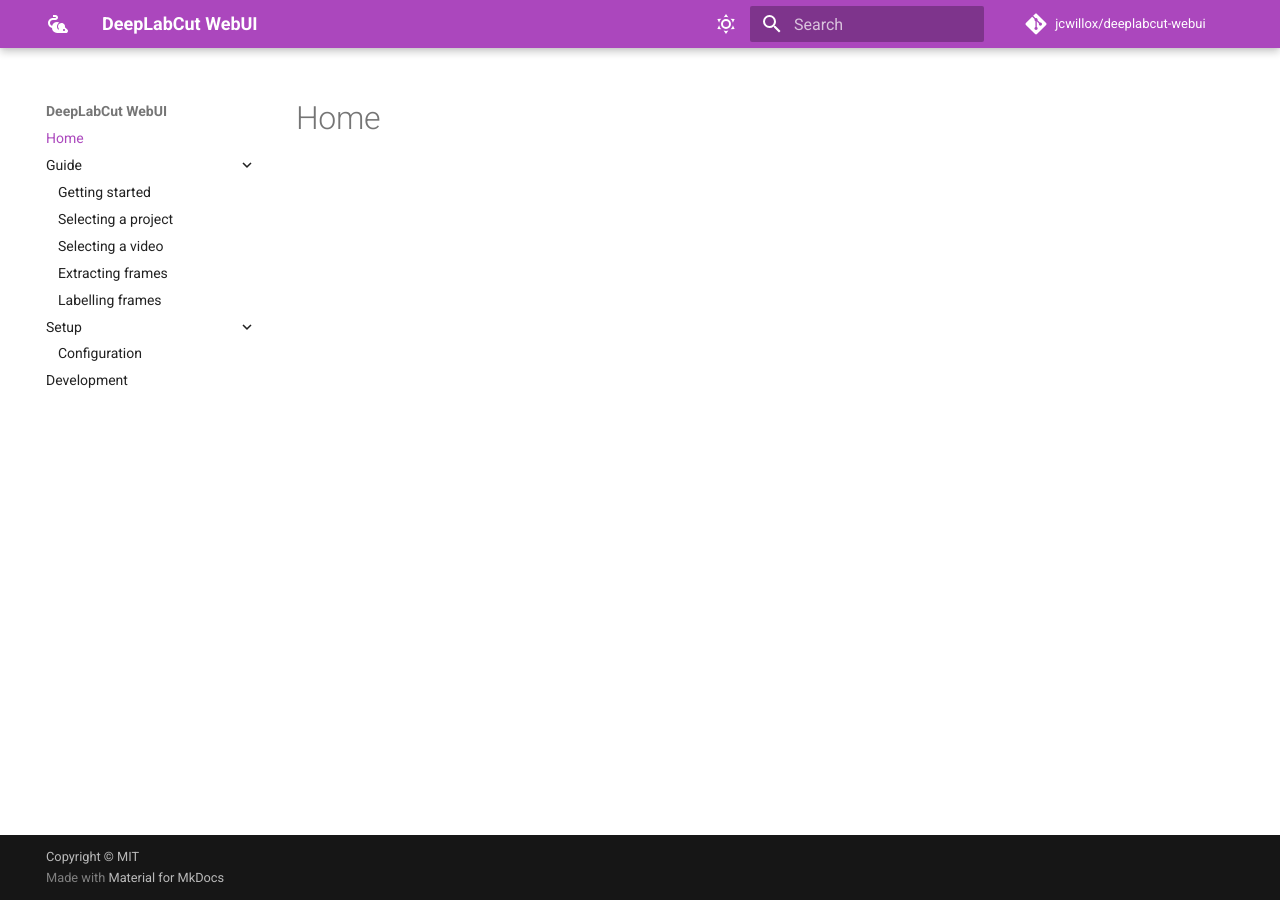
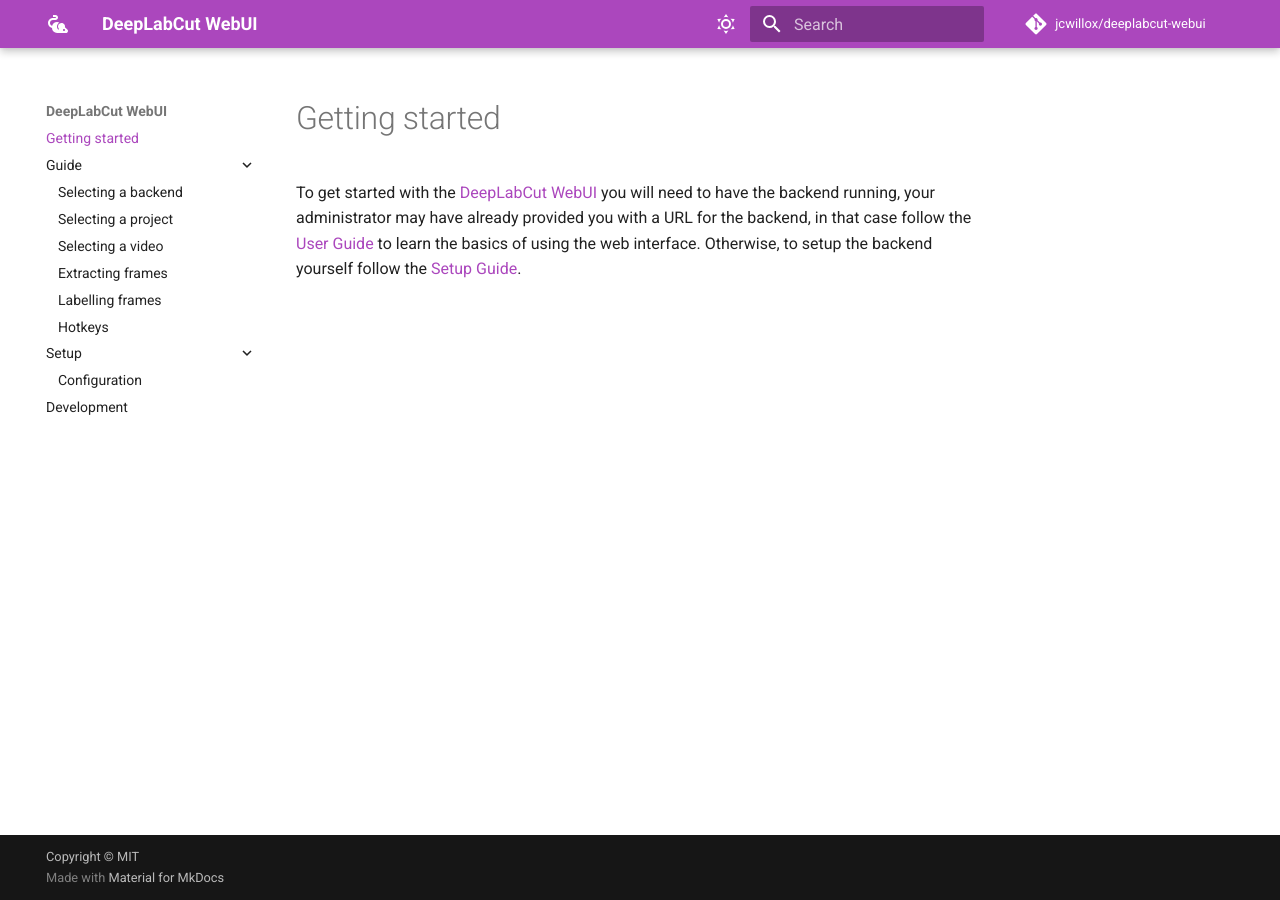
Before and after one commit to jcwillox/deeplabcut-webui, an MkDocs documentation site: the page built from docs/index.md, in a window 1280 px wide. Built offline with MkDocs 1.6.1 and Material for MkDocs 9.7.7, drawn with Linux system fonts in a browser that asks for light colours; comment, search, counter and statistics services are not loaded.

Commit message:
Rearrange docs and add hotkeys docs page

```diff
--- /dev/null
+++ b/docs/guide/select-backend.md
@@ -0,0 +1 @@
+# Selecting a backend
--- a/docs/index.md
+++ b/docs/index.md
@@ -1 +1,3 @@
-# Home
+# Getting started
+
+To get started with the [DeepLabCut WebUI](..) you will need to have the backend running, your administrator may have already provided you with a URL for the backend, in that case follow the [User Guide](guide/select-backend.md) to learn the basics of using the web interface. Otherwise, to setup the backend yourself follow the [Setup Guide](setup/configuration.md).
--- a/frontend/src/dialogs/BackendDialog.vue
+++ b/frontend/src/dialogs/BackendDialog.vue
@@ -27,7 +27,9 @@
 };
 
 const openDocs = () => {
-  window.location.assign(import.meta.env.BASE_URL + "docs/");
+  window.location.assign(
+    import.meta.env.BASE_URL + "docs/guide/select-backend"
+  );
 };
 </script>
 
--- a/mkdocs.yaml
+++ b/mkdocs.yaml
@@ -11,11 +11,12 @@
 nav:
   - "index.md"
   - Guide:
-      - "guide/getting-started.md"
+      - "guide/select-backend.md"
       - "guide/select-project.md"
       - "guide/select-video.md"
       - "guide/extracting.md"
       - "guide/labelling.md"
+      - "guide/hotkeys.md"
   - Setup:
       - "setup/configuration.md"
   - Development:
@@ -62,6 +63,7 @@
   - pymdownx.inlinehilite
   - pymdownx.details
   - pymdownx.superfences
+  - pymdownx.keys
   - pymdownx.tabbed:
       alternate_style: true
   - pymdownx.tasklist:
```
Also changed, not shown: docs/guide/getting-started.md (deleted, +0 -3 lines), docs/guide/hotkeys.md (added, +35 -0 lines).
